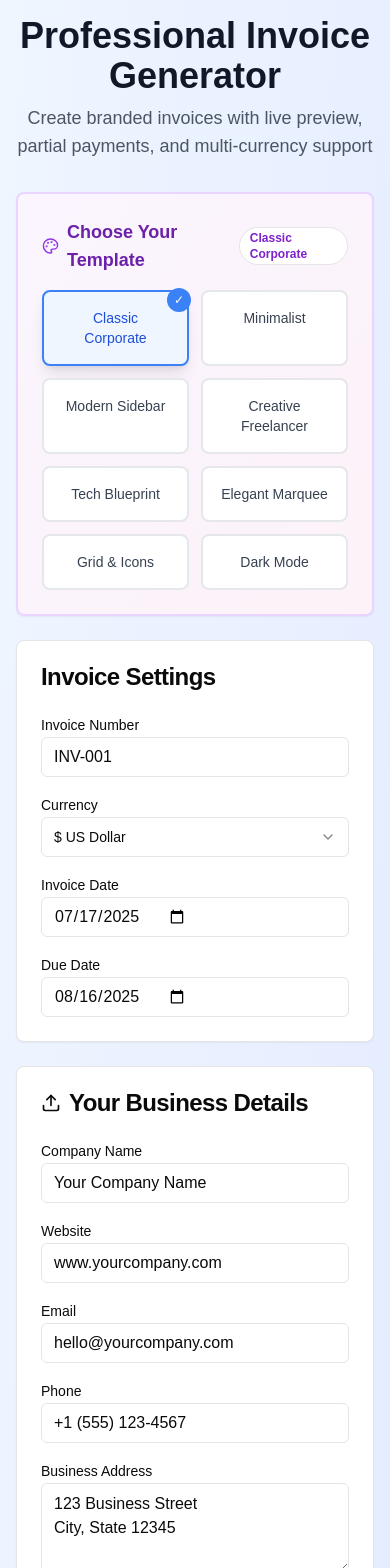
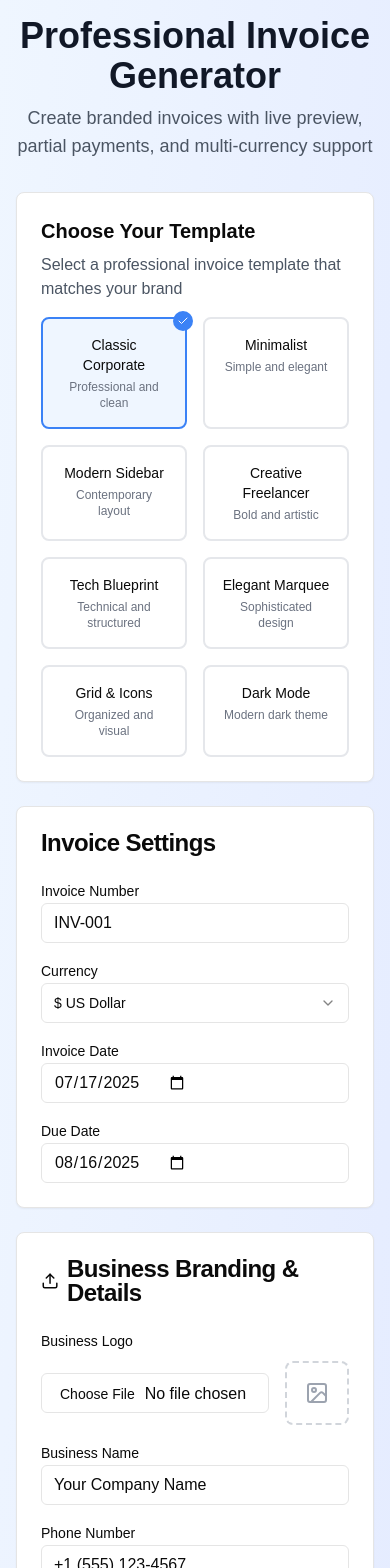
Before and after one commit to Danishmk1286/Web-Invoice-generator, a Next.js app: page / in a window 390 px wide. Shown: the top 1568 px of the page. Built offline with nearby package versions, Linux system fonts and the light colour scheme.

Commit message:
feat: enhance invoice generator with branding and customization
Add logo upload, toggles for fees, dynamic quantity control, and layout customization.

Co-authored-by: Danish Khan <169673156+Danishmk1286@users.noreply.github.com>

```diff
--- a/components/invoice-builder.tsx
+++ b/components/invoice-builder.tsx
@@ -1,4 +1,6 @@
 "use client"
+
+import type React from "react"
 
 import { useState, useEffect } from "react"
 import { Card, CardContent, CardHeader, CardTitle } from "@/components/ui/card"
@@ -6,12 +8,14 @@ import { Button } from "@/components/ui/button"
 import { Input } from "@/components/ui/input"
 import { Label } from "@/components/ui/label"
 import { Textarea } from "@/components/ui/textarea"
+import { Checkbox } from "@/components/ui/checkbox"
 import { Select, SelectContent, SelectItem, SelectTrigger, SelectValue } from "@/components/ui/select"
 import { InvoicePreview } from "@/components/invoice-preview"
 import { LineItemsManager } from "@/components/line-items-manager"
 import { PaymentMilestonesManager } from "@/components/payment-milestones-manager"
 import { TemplateThumbnails } from "@/components/template-thumbnails"
 import { Upload, Download, Mail } from "lucide-react"
+import { ImageIcon } from "lucide-react"
 
 interface InvoiceData {
   // Company Details
@@ -57,6 +61,9 @@ interface InvoiceData {
   globalTransactionFeeRate: number
   absorbFees: boolean
   template: string
+  showQuantity: boolean
+  includeVat: boolean
+  includeTransactionFees: boolean
 
   // Totals (calculated)
   subtotal: number
@@ -97,10 +104,10 @@ export function InvoiceBuilder() {
       {
         id: "1",
         description: "Web Development Services",
-        quantity: 40,
-        unitPrice: 75,
-        vatRate: 20,
-        transactionFeeRate: 2.9,
+        quantity: 1,
+        unitPrice: 3000,
+        vatRate: 0,
+        transactionFeeRate: 0,
       },
     ],
 
@@ -121,10 +128,13 @@ export function InvoiceBuilder() {
       },
     ],
 
-    globalVatRate: 20,
-    globalTransactionFeeRate: 2.9,
+    globalVatRate: 0,
+    globalTransactionFeeRate: 0,
     absorbFees: false,
     template: "classic",
+    showQuantity: false,
+    includeVat: false,
+    includeTransactionFees: false,
 
     subtotal: 0,
     totalVat: 0,
@@ -135,20 +145,27 @@ export function InvoiceBuilder() {
   // Calculate totals whenever line items change
   useEffect(() => {
     const subtotal = invoiceData.lineItems.reduce((sum, item) => {
-      return sum + item.quantity * item.unitPrice
+      const quantity = invoiceData.showQuantity ? item.quantity : 1
+      return sum + quantity * item.unitPrice
     }, 0)
 
-    const totalVat = invoiceData.lineItems.reduce((sum, item) => {
-      const itemTotal = item.quantity * item.unitPrice
+    const totalVat = invoiceData.includeVat
+      ? invoiceData.lineItems.reduce((sum, item) => {
+          const quantity = invoiceData.showQuantity ? item.quantity : 1
+          const itemTotal = quantity * item.unitPrice
           const vatRate = item.vatRate || invoiceData.globalVatRate
           return sum + (itemTotal * vatRate) / 100
         }, 0)
+      : 0
 
-    const totalFees = invoiceData.lineItems.reduce((sum, item) => {
-      const itemTotal = item.quantity * item.unitPrice
+    const totalFees = invoiceData.includeTransactionFees
+      ? invoiceData.lineItems.reduce((sum, item) => {
+          const quantity = invoiceData.showQuantity ? item.quantity : 1
+          const itemTotal = quantity * item.unitPrice
           const feeRate = item.transactionFeeRate || invoiceData.globalTransactionFeeRate
           return sum + (itemTotal * feeRate) / 100
         }, 0)
+      : 0
 
     const grandTotal = subtotal + totalVat + (invoiceData.absorbFees ? 0 : totalFees)
 
@@ -166,10 +183,30 @@ export function InvoiceBuilder() {
       grandTotal,
       paymentMilestones: updatedMilestones,
     }))
-  }, [invoiceData.lineItems, invoiceData.globalVatRate, invoiceData.globalTransactionFeeRate, invoiceData.absorbFees])
+  }, [
+    invoiceData.lineItems,
+    invoiceData.globalVatRate,
+    invoiceData.globalTransactionFeeRate,
+    invoiceData.absorbFees,
+    invoiceData.showQuantity,
+    invoiceData.includeVat,
+    invoiceData.includeTransactionFees,
+  ])
 
   const updateInvoiceData = (field: string, value: any) => {
     setInvoiceData((prev) => ({ ...prev, [field]: value }))
+  }
+
+  const handleLogoUpload = (event: React.ChangeEvent<HTMLInputElement>) => {
+    const file = event.target.files?.[0]
+    if (file) {
+      const reader = new FileReader()
+      reader.onload = (e) => {
+        const result = e.target?.result as string
+        updateInvoiceData("companyLogo", result)
+      }
+      reader.readAsDataURL(file)
+    }
   }
 
   const handleDownloadPDF = () => {
@@ -246,18 +283,48 @@ export function InvoiceBuilder() {
             </CardContent>
           </Card>
 
-          {/* Company Details */}
+          {/* Business Branding & Details */}
           <Card>
             <CardHeader>
               <CardTitle className="flex items-center gap-2">
                 <Upload className="h-5 w-5" />
-                Your Business Details
+                Business Branding & Details
               </CardTitle>
             </CardHeader>
             <CardContent className="space-y-4">
+              {/* Logo Upload */}
+              <div>
+                <Label htmlFor="logo-upload">Business Logo</Label>
+                <div className="flex items-center gap-4 mt-2">
+                  <div className="flex-1">
+                    <Input
+                      id="logo-upload"
+                      type="file"
+                      accept="image/*"
+                      onChange={handleLogoUpload}
+                      className="cursor-pointer"
+                    />
+                  </div>
+                  {invoiceData.companyLogo && (
+                    <div className="w-16 h-16 border rounded-lg overflow-hidden bg-gray-50 flex items-center justify-center">
+                      <img
+                        src={invoiceData.companyLogo || "/placeholder.svg"}
+                        alt="Company Logo"
+                        className="max-w-full max-h-full object-contain"
+                      />
+                    </div>
+                  )}
+                  {!invoiceData.companyLogo && (
+                    <div className="w-16 h-16 border-2 border-dashed border-gray-300 rounded-lg flex items-center justify-center">
+                      <ImageIcon className="h-6 w-6 text-gray-400" />
+                    </div>
+                  )}
+                </div>
+              </div>
+
               <div className="grid grid-cols-1 sm:grid-cols-2 gap-4">
                 <div>
-                  <Label htmlFor="companyName">Company Name</Label>
+                  <Label htmlFor="companyName">Business Name</Label>
                   <Input
                     id="companyName"
                     value={invoiceData.companyName}
@@ -266,29 +333,7 @@ export function InvoiceBuilder() {
                   />
                 </div>
                 <div>
-                  <Label htmlFor="companyWebsite">Website</Label>
-                  <Input
-                    id="companyWebsite"
-                    value={invoiceData.companyWebsite}
-                    onChange={(e) => updateInvoiceData("companyWebsite", e.target.value)}
-                    placeholder="www.yourcompany.com"
-                  />
-                </div>
-              </div>
-
-              <div className="grid grid-cols-1 sm:grid-cols-2 gap-4">
-                <div>
-                  <Label htmlFor="companyEmail">Email</Label>
-                  <Input
-                    id="companyEmail"
-                    type="email"
-                    value={invoiceData.companyEmail}
-                    onChange={(e) => updateInvoiceData("companyEmail", e.target.value)}
-                    placeholder="hello@yourcompany.com"
-                  />
-                </div>
-                <div>
-                  <Label htmlFor="companyPhone">Phone</Label>
+                  <Label htmlFor="companyPhone">Phone Number</Label>
                   <Input
                     id="companyPhone"
                     value={invoiceData.companyPhone}
@@ -305,8 +350,30 @@ export function InvoiceBuilder() {
                   value={invoiceData.companyAddress}
                   onChange={(e) => updateInvoiceData("companyAddress", e.target.value)}
                   rows={3}
-                  placeholder="123 Business Street\nCity, State 12345"
+                  placeholder="123 Business Street&#10;City, State 12345"
                 />
+              </div>
+
+              <div className="grid grid-cols-1 sm:grid-cols-2 gap-4">
+                <div>
+                  <Label htmlFor="companyEmail">Email</Label>
+                  <Input
+                    id="companyEmail"
+                    type="email"
+                    value={invoiceData.companyEmail}
+                    onChange={(e) => updateInvoiceData("companyEmail", e.target.value)}
+                    placeholder="hello@yourcompany.com"
+                  />
+                </div>
+                <div>
+                  <Label htmlFor="companyWebsite">Website</Label>
+                  <Input
+                    id="companyWebsite"
+                    value={invoiceData.companyWebsite}
+                    onChange={(e) => updateInvoiceData("companyWebsite", e.target.value)}
+                    placeholder="www.yourcompany.com"
+                  />
+                </div>
               </div>
             </CardContent>
           </Card>
@@ -346,9 +413,89 @@ export function InvoiceBuilder() {
                   value={invoiceData.clientAddress}
                   onChange={(e) => updateInvoiceData("clientAddress", e.target.value)}
                   rows={3}
-                  placeholder="456 Client Avenue\nClient City, State 67890"
+                  placeholder="456 Client Avenue&#10;Client City, State 67890"
                 />
               </div>
+            </CardContent>
+          </Card>
+
+          {/* Invoice Customization Options */}
+          <Card>
+            <CardHeader>
+              <CardTitle>Invoice Customization</CardTitle>
+            </CardHeader>
+            <CardContent className="space-y-4">
+              {/* Show Quantity Toggle */}
+              <div className="flex items-center space-x-2">
+                <Checkbox
+                  id="showQuantity"
+                  checked={invoiceData.showQuantity}
+                  onCheckedChange={(checked) => updateInvoiceData("showQuantity", checked)}
+                />
+                <Label htmlFor="showQuantity" className="text-sm font-medium">
+                  Show Quantity Column
+                </Label>
+              </div>
+
+              {/* Include VAT Toggle */}
+              <div className="flex items-center space-x-2">
+                <Checkbox
+                  id="includeVat"
+                  checked={invoiceData.includeVat}
+                  onCheckedChange={(checked) => updateInvoiceData("includeVat", checked)}
+                />
+                <Label htmlFor="includeVat" className="text-sm font-medium">
+                  Include VAT/GST
+                </Label>
+              </div>
+
+              {/* VAT Rate Input - Only show when VAT is enabled */}
+              {invoiceData.includeVat && (
+                <div>
+                  <Label htmlFor="globalVatRate">Default VAT Rate (%)</Label>
+                  <Input
+                    id="globalVatRate"
+                    type="number"
+                    step="0.1"
+                    value={invoiceData.globalVatRate}
+                    onChange={(e) => updateInvoiceData("globalVatRate", Number.parseFloat(e.target.value) || 0)}
+                    min="0"
+                    max="100"
+                    placeholder="20"
+                  />
+                </div>
+              )}
+
+              {/* Include Transaction Fees Toggle */}
+              <div className="flex items-center space-x-2">
+                <Checkbox
+                  id="includeTransactionFees"
+                  checked={invoiceData.includeTransactionFees}
+                  onCheckedChange={(checked) => updateInvoiceData("includeTransactionFees", checked)}
+                />
+                <Label htmlFor="includeTransactionFees" className="text-sm font-medium">
+                  Include Transaction Fees
+                </Label>
+              </div>
+
+              {/* Transaction Fee Rate Input - Only show when fees are enabled */}
+              {invoiceData.includeTransactionFees && (
+                <div>
+                  <Label htmlFor="globalTransactionFeeRate">Default Transaction Fee Rate (%)</Label>
+                  <Input
+                    id="globalTransactionFeeRate"
+                    type="number"
+                    step="0.1"
+                    value={invoiceData.globalTransactionFeeRate}
+                    onChange={(e) =>
+                      updateInvoiceData("globalTransactionFeeRate", Number.parseFloat(e.target.value) || 0)
+                    }
+                    min="0"
+                    max="100"
+                    placeholder="2.9"
+                  />
+                </div>
+              )}
             </CardContent>
           </Card>
 
@@ -358,6 +505,9 @@ export function InvoiceBuilder() {
             currency={invoiceData.currency}
             globalVatRate={invoiceData.globalVatRate}
             globalTransactionFeeRate={invoiceData.globalTransactionFeeRate}
+            showQuantity={invoiceData.showQuantity}
+            includeVat={invoiceData.includeVat}
+            includeTransactionFees={invoiceData.includeTransactionFees}
             onUpdate={(lineItems) => updateInvoiceData("lineItems", lineItems)}
           />
 
--- a/components/line-items-manager.tsx
+++ b/components/line-items-manager.tsx
@@ -20,6 +20,9 @@ interface LineItemsManagerProps {
   currency: string
   globalVatRate: number
   globalTransactionFeeRate: number
+  showQuantity: boolean
+  includeVat: boolean
+  includeTransactionFees: boolean
   onUpdate: (lineItems: LineItem[]) => void
 }
 
@@ -28,6 +31,9 @@ export function LineItemsManager({
   currency,
   globalVatRate,
   globalTransactionFeeRate,
+  showQuantity,
+  includeVat,
+  includeTransactionFees,
   onUpdate,
 }: LineItemsManagerProps) {
   const addLineItem = () => {
@@ -88,15 +94,17 @@ export function LineItemsManager({
                   />
                 </div>
 
+                {showQuantity && (
                   <div>
                     <Label>Quantity</Label>
                     <Input
                       type="number"
                       value={item.quantity}
-                    onChange={(e) => updateLineItem(item.id, "quantity", Number.parseInt(e.target.value) || 0)}
-                    min="0"
+                      onChange={(e) => updateLineItem(item.id, "quantity", Number.parseInt(e.target.value) || 1)}
+                      min="1"
                     />
                   </div>
+                )}
 
                 <div>
                   <Label>Unit Price ({currency})</Label>
@@ -109,6 +117,7 @@ export function LineItemsManager({
                   />
                 </div>
 
+                {includeVat && (
                   <div>
                     <Label>VAT Rate (%)</Label>
                     <Input
@@ -120,7 +129,9 @@ export function LineItemsManager({
                       max="100"
                     />
                   </div>
+                )}
 
+                {includeTransactionFees && (
                   <div>
                     <Label>Transaction Fee (%)</Label>
                     <Input
@@ -134,11 +145,12 @@ export function LineItemsManager({
                       max="100"
                     />
                   </div>
+                )}
               </div>
 
               <div className="flex justify-end text-sm text-gray-600">
                 <span>
-                  Total: {currency} {(item.quantity * item.unitPrice).toFixed(2)}
+                  Total: {currency} {((showQuantity ? item.quantity : 1) * item.unitPrice).toFixed(2)}
                 </span>
               </div>
             </div>
--- a/components/template-thumbnails.tsx
+++ b/components/template-thumbnails.tsx
@@ -1,28 +1,10 @@
 "use client"
 
 import { Card, CardContent } from "@/components/ui/card"
-import { Badge } from "@/components/ui/badge"
-import { Palette } from "lucide-react"
+import { Check } from "lucide-react"
 
 interface InvoiceData {
-  companyName: string
-  clientName: string
-  invoiceNumber: string
-  invoiceDate: string
-  dueDate: string
-  currency: string
-  lineItems: Array<{
-    id: string
-    description: string
-    quantity: number
-    unitPrice: number
-    vatRate: number
-    transactionFeeRate: number
-  }>
-  subtotal: number
-  totalVat: number
-  totalFees: number
-  grandTotal: number
+  template: string
 }
 
 interface TemplateThumbnailsProps {
@@ -32,77 +14,49 @@ interface TemplateThumbnailsProps {
 }
 
 const templates = [
-  { id: "classic", name: "Classic Corporate", color: "bg-blue-50 border-blue-200" },
-  { id: "minimalist", name: "Minimalist", color: "bg-gray-50 border-gray-200" },
-  { id: "sidebar", name: "Modern Sidebar", color: "bg-indigo-50 border-indigo-200" },
-  { id: "creative", name: "Creative Freelancer", color: "bg-purple-50 border-purple-200" },
-  { id: "blueprint", name: "Tech Blueprint", color: "bg-cyan-50 border-cyan-200" },
-  { id: "elegant", name: "Elegant Marquee", color: "bg-emerald-50 border-emerald-200" },
-  { id: "grid", name: "Grid & Icons", color: "bg-red-50 border-red-200" },
-  { id: "dark", name: "Dark Mode", color: "bg-slate-800 border-slate-600" },
+  { id: "classic", name: "Classic Corporate", description: "Professional and clean" },
+  { id: "minimalist", name: "Minimalist", description: "Simple and elegant" },
+  { id: "sidebar", name: "Modern Sidebar", description: "Contemporary layout" },
+  { id: "creative", name: "Creative Freelancer", description: "Bold and artistic" },
+  { id: "tech", name: "Tech Blueprint", description: "Technical and structured" },
+  { id: "elegant", name: "Elegant Marquee", description: "Sophisticated design" },
+  { id: "grid", name: "Grid & Icons", description: "Organized and visual" },
+  { id: "dark", name: "Dark Mode", description: "Modern dark theme" },
 ]
 
-const currencySymbols: { [key: string]: string } = {
-  USD: "$",
-  EUR: "€",
-  GBP: "£",
-  CAD: "C$",
-  AUD: "A$",
-  JPY: "¥",
-  INR: "₹",
-}
+export function TemplateThumbnails({ selectedTemplate, onTemplateSelect }: TemplateThumbnailsProps) {
+  return (
+    <Card>
+      <CardContent className="p-6">
+        <div className="mb-4">
+          <h2 className="text-xl font-semibold mb-2">Choose Your Template</h2>
+          <p className="text-gray-600">Select a professional invoice template that matches your brand</p>
+        </div>
 
-export function TemplateThumbnails({ selectedTemplate, onTemplateSelect, invoiceData }: TemplateThumbnailsProps) {
-  const formatCurrency = (amount: number) => {
-    const symbol = currencySymbols[invoiceData.currency] || "$"
-    return `${symbol}${amount.toFixed(2)}`
-  }
-
-  const formatDate = (dateString: string) => {
-    return new Date(dateString).toLocaleDateString("en-US", {
-      month: "short",
-      day: "numeric",
-      year: "numeric",
-    })
-  }
-
-  const renderThumbnail = (template: any) => {
-    const isSelected = selectedTemplate === template.id
-
-    return (
+        <div className="grid grid-cols-2 sm:grid-cols-4 lg:grid-cols-8 gap-4">
+          {templates.map((template) => (
             <div
               key={template.id}
+              onClick={() => onTemplateSelect(template.id)}
               className={`relative cursor-pointer rounded-lg border-2 p-4 transition-all hover:shadow-md ${
-          isSelected ? "border-blue-500 bg-blue-50 shadow-lg" : "border-gray-200 bg-white hover:border-blue-300"
+                selectedTemplate === template.id
+                  ? "border-blue-500 bg-blue-50"
+                  : "border-gray-200 hover:border-gray-300"
               }`}
-        onClick={() => onTemplateSelect(template.id)}
             >
-        <div className="text-center">
-          <div className={`text-sm font-medium ${isSelected ? "text-blue-700" : "text-gray-700"}`}>{template.name}</div>
-        </div>
-
-        {/* Selected Indicator */}
-        {isSelected && (
-          <div className="absolute -top-1 -right-1 bg-blue-500 text-white rounded-full w-6 h-6 flex items-center justify-center">
-            <span className="text-xs">✓</span>
+              {selectedTemplate === template.id && (
+                <div className="absolute -top-2 -right-2 bg-blue-500 text-white rounded-full p-1">
+                  <Check className="h-3 w-3" />
                 </div>
               )}
+
+              <div className="text-center">
+                <div className="font-medium text-sm mb-1">{template.name}</div>
+                <div className="text-xs text-gray-500">{template.description}</div>
               </div>
-    )
-  }
-
-  return (
-    <Card className="border-2 border-purple-200 bg-gradient-to-br from-purple-50 to-pink-50">
-      <CardContent className="p-6">
-        <div className="flex items-center gap-2 mb-4">
-          <Palette className="h-5 w-5 text-purple-600" />
-          <h2 className="text-lg font-semibold text-purple-800">Choose Your Template</h2>
-          <Badge variant="outline" className="bg-white text-purple-700">
-            {templates.find((t) => t.id === selectedTemplate)?.name}
-          </Badge>
             </div>
-
-        <div className="grid grid-cols-2 sm:grid-cols-4 lg:grid-cols-8 gap-3">{templates.map(renderThumbnail)}</div>
+          ))}
+        </div>
       </CardContent>
     </Card>
   )
```
Also changed, not shown: components/invoice-preview.tsx (+37 -13 lines), components/payment-milestones-manager.tsx (+43 -28 lines), 1 other file (tests, documents, lock files or other folders). Lines whose indentation alone changed are shown as unchanged.
